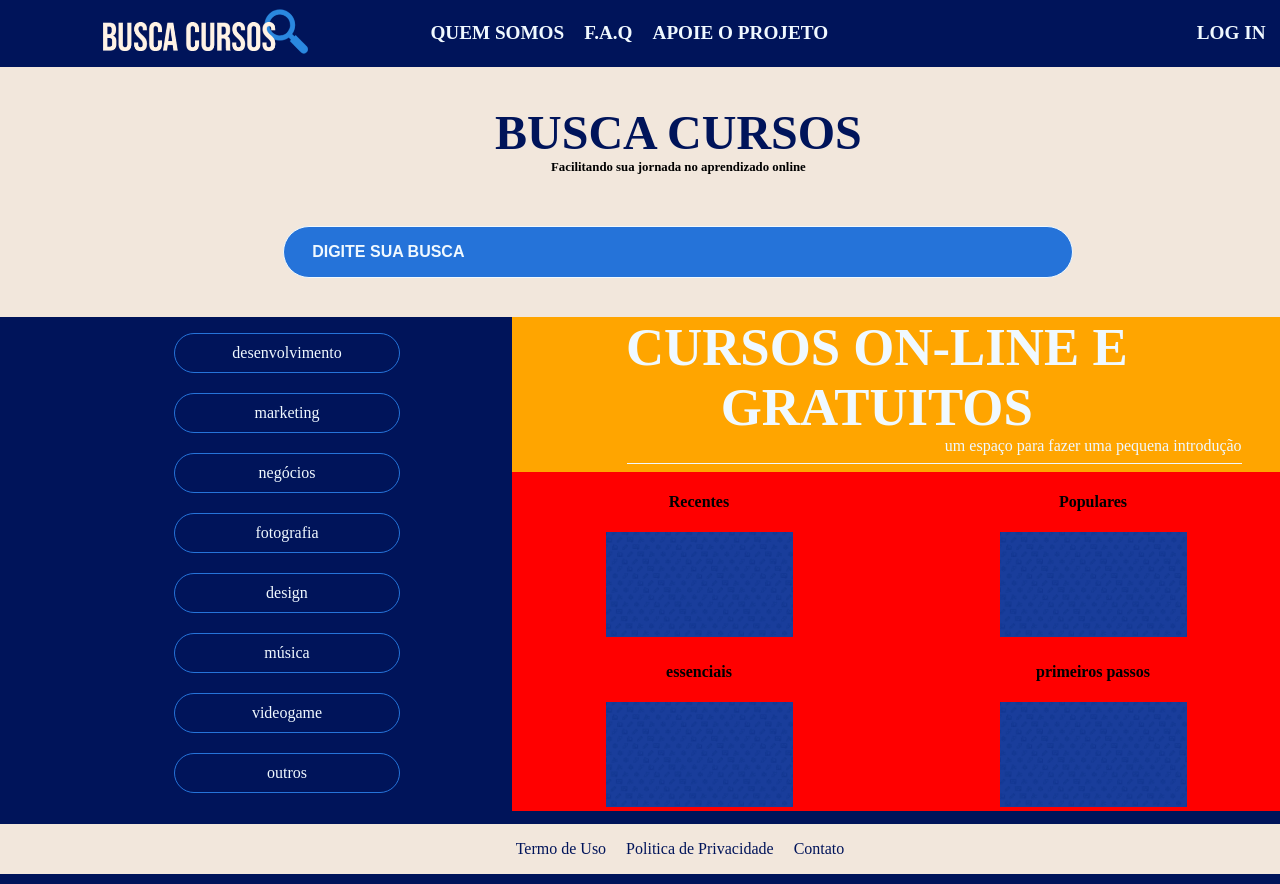
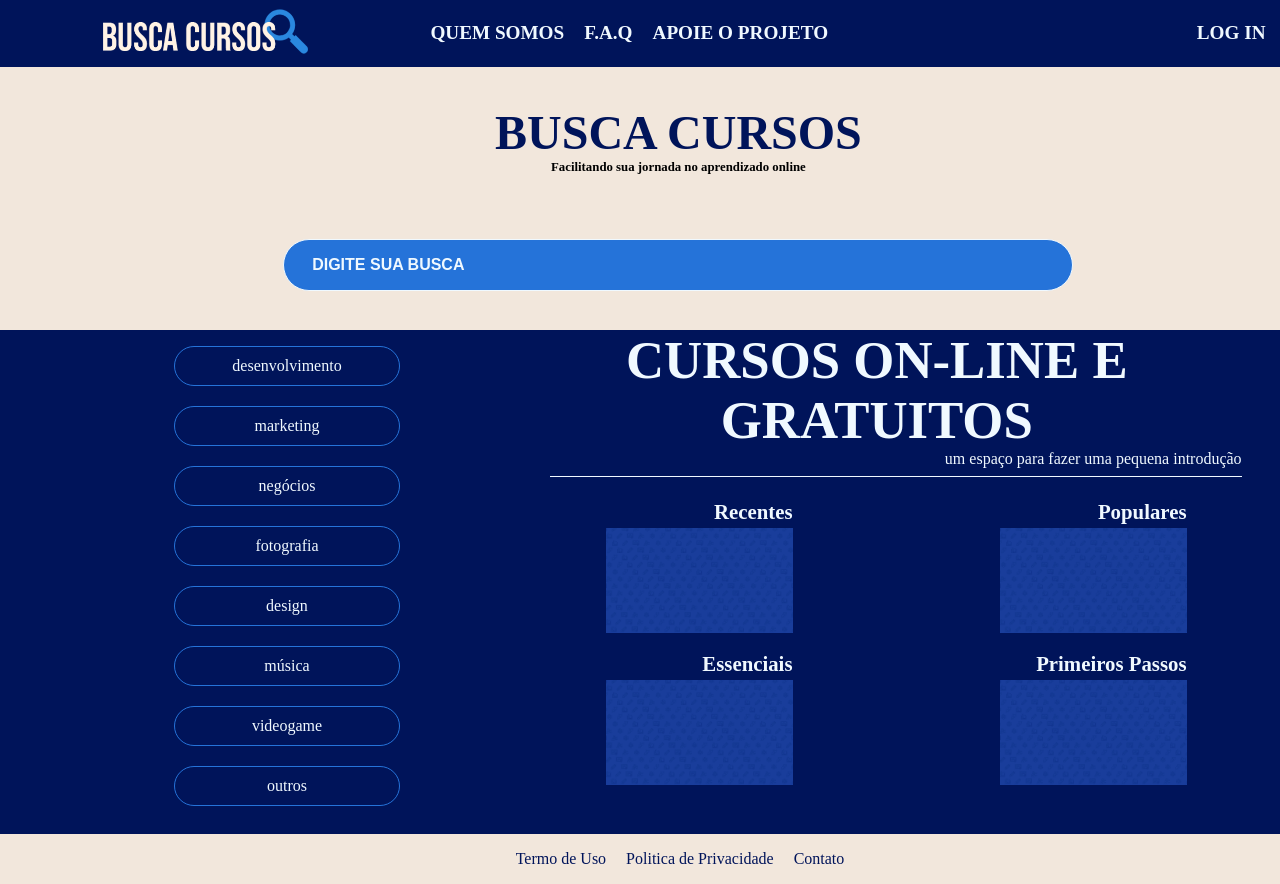
Before and after one commit to Gabidanety/ProjetoIntegrado_DSM, a PHP site: page / in a window 1280 px wide; the page is wider, and only the part inside the window is pictured. Run offline with PHP 8.4, Linux system fonts and the light colour scheme.

Commit message:
tirei as cores feias e centralizei a os titulos docs cards

```diff
--- a/Css/styles.css
+++ b/Css/styles.css
@@ -147,7 +147,7 @@ nav a:hover{
     height: 60%;
     text-align: center;
     justify-content: center;
-    margin-top: 4%;
+    padding-top: 4%;
 }
 
 .div-search input[type="text"] {
@@ -228,13 +228,13 @@ CAMPO CATEGORIA E CURSOS */
 .div-acesso{
     width: 60%;
     height: 100%;
-    background-color: rgb(105, 3, 105);
+    background-color: transparent;
     gap: 20px;
 }
 .div-subTitle {
     width: 100%;
     height: 30%;
-    background-color: orange;
+    background-color: transparent;
     display: flex;
     flex-direction: column; /* Coloca os elementos um embaixo do outro */
     justify-content: center; /* Alinha no centro verticalmente */
@@ -263,7 +263,7 @@ CAMPO CATEGORIA E CURSOS */
     height: 1px;
     background-color: var(--branco);
     border: none;
-    margin-left: 15%;
+    padding-left: 10%;
 
 }
 
@@ -271,8 +271,10 @@ CAMPO CATEGORIA E CURSOS */
 .div-cursos{
     width: 100%;
     height: 70%;
-    background-color: red;
+    background-color: transparent;
 }
+
+
 .linha-curso{
     width: 100%;
     height: 30%;
@@ -280,11 +282,18 @@ CAMPO CATEGORIA E CURSOS */
     justify-content: center;
     align-items: center;
     gap: 20px;
+    padding-top: 2%;
+
 }
+
 
 .curso img{
     width: 50%;
     height: 100%;
+}
+.curso a{
+    text-decoration: none;
+    text-transform: lowercase;
 }
 .curso img:hover{
     transform: scale(1.05);
@@ -294,7 +303,17 @@ CAMPO CATEGORIA E CURSOS */
 }
 
 
+.curso h4{
+    color: var(--branco); /* Define a cor branca */
+    margin: 0 auto; /* Centraliza verticalmente dentro do container */
+    display: block; /* Garante que o elemento ocupe toda a largura disponível */
+    text-align: end;
+    width: 50%;
+    padding-bottom: 1%;
+    font-size: 1.3rem;
+    text-transform: capitalize;
 
+}
 
 
 /* FOOTER */
--- a/index.html
+++ b/index.html
@@ -94,15 +94,16 @@
                             <!-- Linha 1 -->
 
                             <div class="curso">
-                                <h4>Recentes</h4>
                                 <a href="">
+                                    <h4>Recentes</h4>
                                     <img src="/Assest/Image/fundo_buscaCursos.jpg" alt="">
                                 </a>
                             </div>
 
                             <div class="curso">
-                                <h4>Populares</h4>
                                 <a href="">
+                                    <h4>Populares</h4>
+
                                     <img src="/Assest/Image/fundo_buscaCursos.jpg" alt="">
                                 </a>
                             </div>
@@ -112,15 +113,15 @@
                         <div class="linha-curso">
 
                             <div class="curso">
-                                <h4> essenciais</h4>
                                 <a href="">
+                                    <h4> essenciais</h4>
                                     <img src="/Assest/Image/fundo_buscaCursos.jpg" alt="">
                                 </a>
                             </div>
 
                             <div class="curso">
-                                <h4>primeiros passos</h4>
                                 <a href="">
+                                    <h4>primeiros passos</h4>
                                     <img src="/Assest/Image/fundo_buscaCursos.jpg" alt="">
                                 </a>
                             </div>
```
